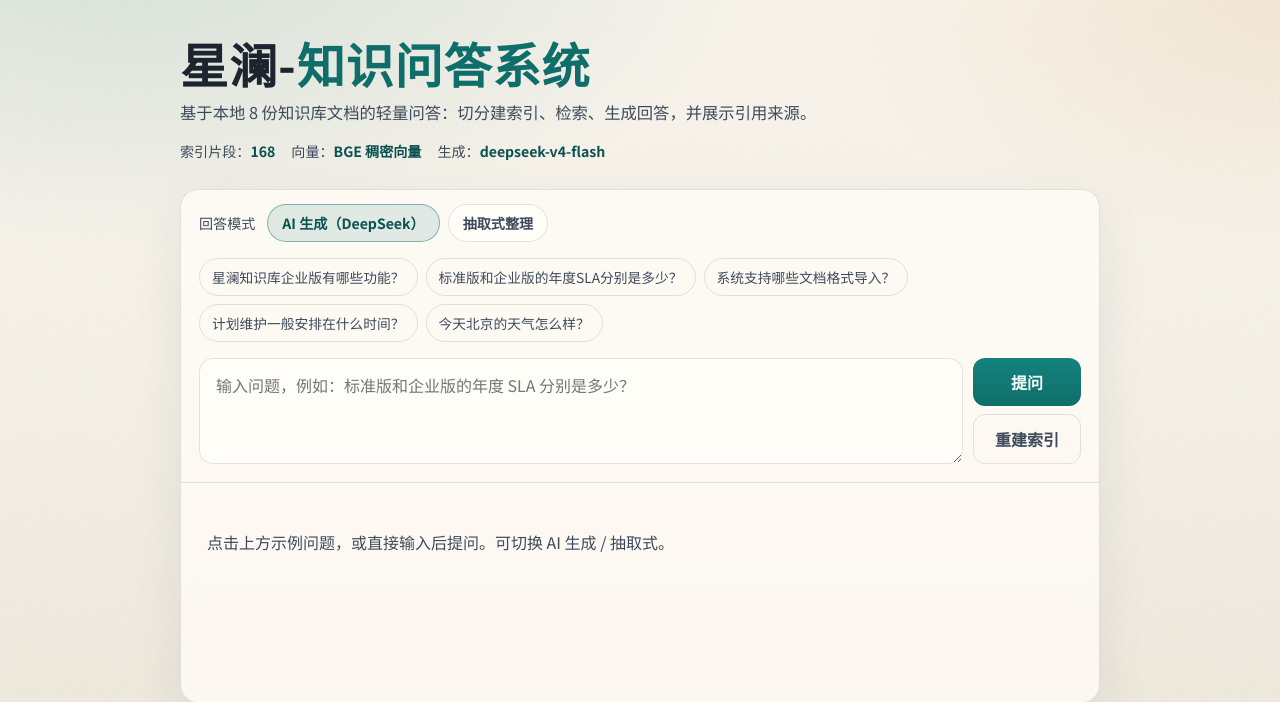
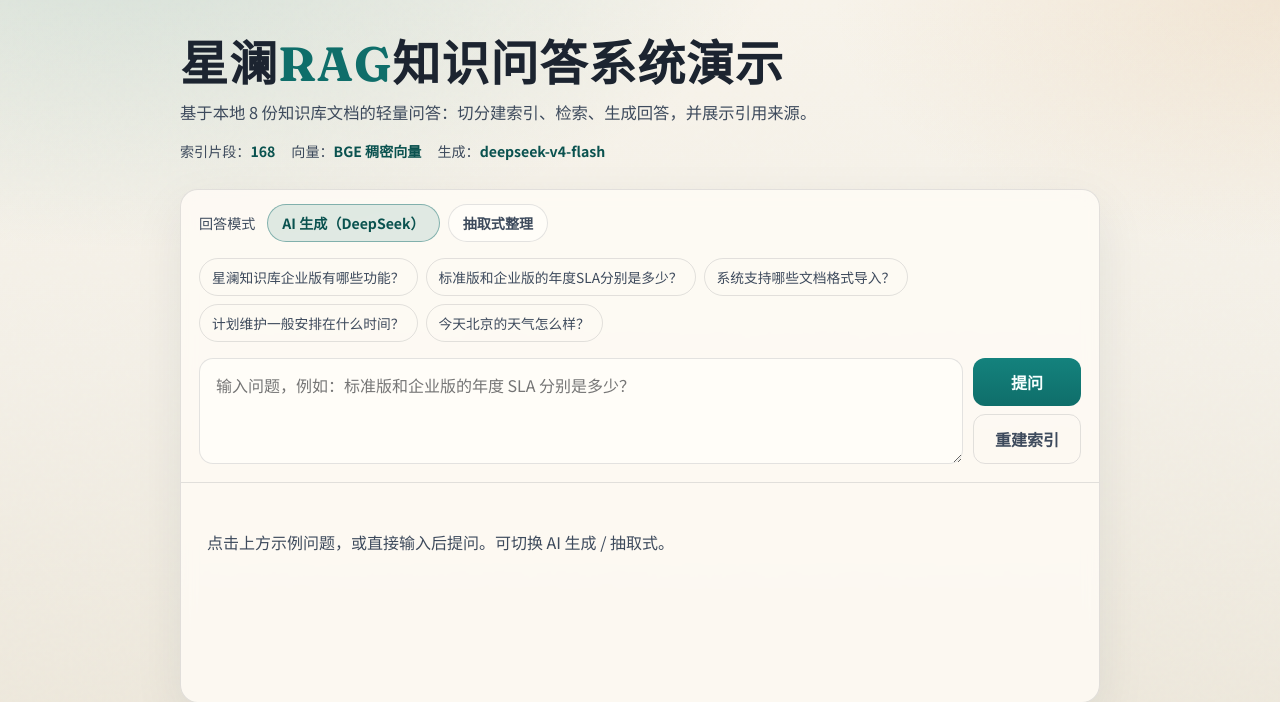
Before and after one commit to lx404616-lab/RAG-0729, a Flask app: page / in a window 1280 px wide. Shown: the top 702 px of the page. Run offline with Flask 3, Linux system fonts and the light colour scheme.

Commit message:
Rename demo title to 星澜RAG知识问答系统演示.

```diff
--- a/docs/index.html
+++ b/docs/index.html
@@ -3,7 +3,7 @@
 <head>
   <meta charset="UTF-8" />
   <meta name="viewport" content="width=device-width, initial-scale=1" />
-  <title>星澜-知识问答系统</title>
+  <title>星澜RAG知识问答系统演示</title>
   <link rel="preconnect" href="https://fonts.googleapis.com" />
   <link rel="preconnect" href="https://fonts.gstatic.com" crossorigin />
   <link href="https://fonts.googleapis.com/css2?family=Fraunces:opsz,wght@9..144,500;9..144,700&family=Noto+Sans+SC:wght@400;500;700&display=swap" rel="stylesheet" />
@@ -34,7 +34,7 @@
     }
     .wrap { width: min(920px, calc(100% - 32px)); margin: 0 auto; padding: 36px 0 48px; }
     .brand {
-      font-family: "SimHei", "Heiti SC", "STHeiti", "Microsoft YaHei", "Noto Sans SC", sans-serif;
+      font-family: Fraunces, "Noto Serif SC", serif;
       font-size: clamp(2rem, 5vw, 3rem);
       font-weight: 700;
       margin: 0 0 8px;
@@ -122,7 +122,7 @@
 <body>
   <div class="wrap">
     <header>
-      <h1 class="brand">星澜-<span>知识问答系统</span></h1>
+      <h1 class="brand">星澜<span>RAG</span>知识问答系统演示</h1>
       <p class="lead">GitHub Pages 静态部署版：浏览器端检索知识库并回答。AI 模式可选用 DeepSeek（需自备 Key；若遇跨域限制请用本地 Flask）。</p>
       <div class="meta">
         <span>索引片段：<b id="chunkCount">加载中…</b></span>
--- a/templates/index.html
+++ b/templates/index.html
@@ -3,7 +3,7 @@
 <head>
   <meta charset="UTF-8" />
   <meta name="viewport" content="width=device-width, initial-scale=1" />
-  <title>星澜-知识问答系统</title>
+  <title>星澜RAG知识问答系统演示</title>
   <link rel="preconnect" href="https://fonts.googleapis.com" />
   <link rel="preconnect" href="https://fonts.gstatic.com" crossorigin />
   <link href="https://fonts.googleapis.com/css2?family=Fraunces:opsz,wght@9..144,500;9..144,700&family=Noto+Sans+SC:wght@400;500;700&display=swap" rel="stylesheet" />
@@ -60,7 +60,7 @@
     }
 
     .brand {
-      font-family: "SimHei", "Heiti SC", "STHeiti", "Microsoft YaHei", "Noto Sans SC", sans-serif;
+      font-family: Fraunces, "Noto Serif SC", serif;
       font-size: clamp(2rem, 5vw, 3rem);
       font-weight: 700;
       letter-spacing: 0.02em;
@@ -333,7 +333,7 @@
 <body>
   <div class="wrap">
     <header>
-      <h1 class="brand">星澜-<span>知识问答系统</span></h1>
+      <h1 class="brand">星澜<span>RAG</span>知识问答系统演示</h1>
       <p class="lead">基于本地 8 份知识库文档的轻量问答：切分建索引、检索、生成回答，并展示引用来源。</p>
       <div class="meta">
         <span>索引片段：<b id="chunkCount">—</b></span>
```
